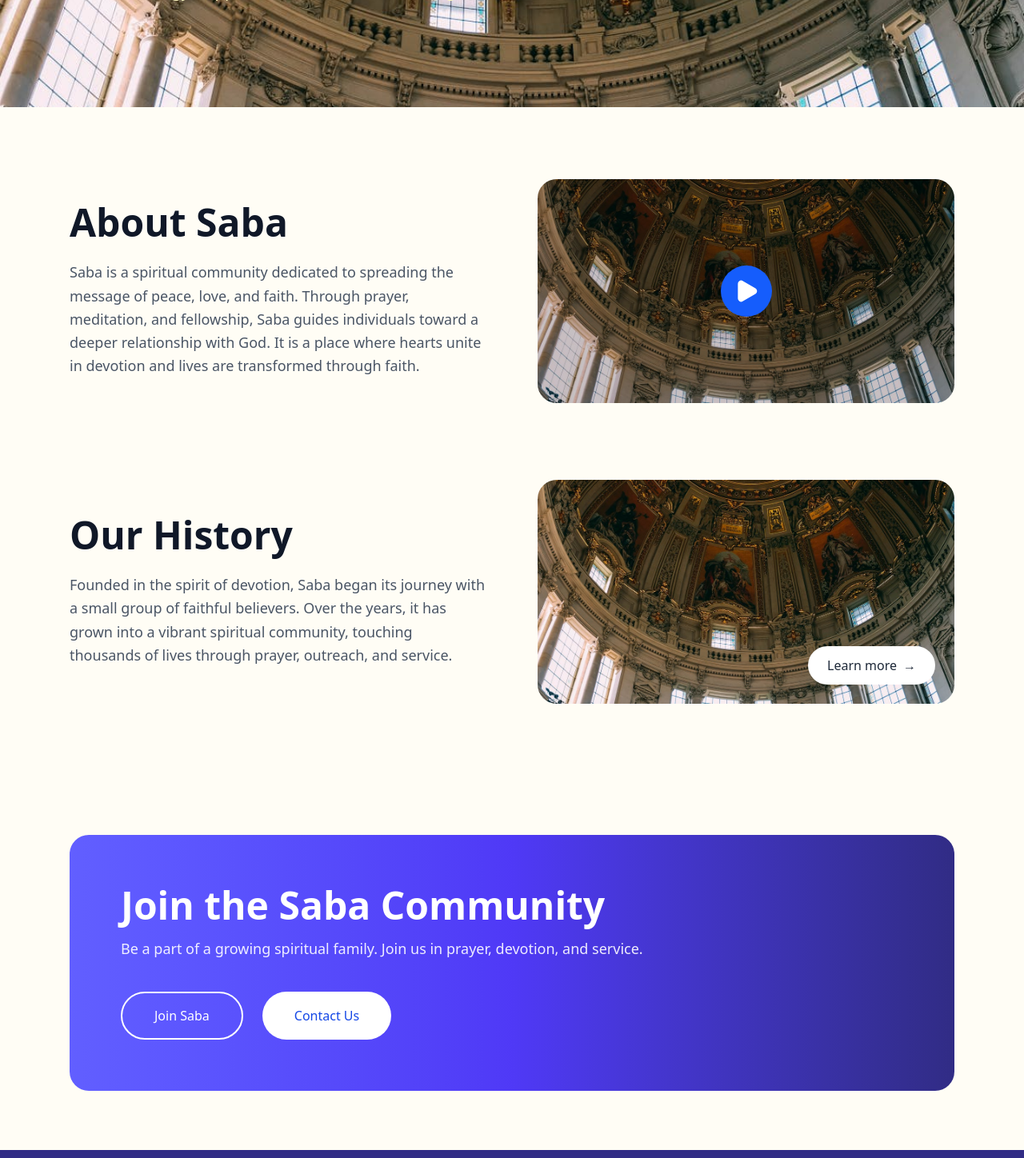
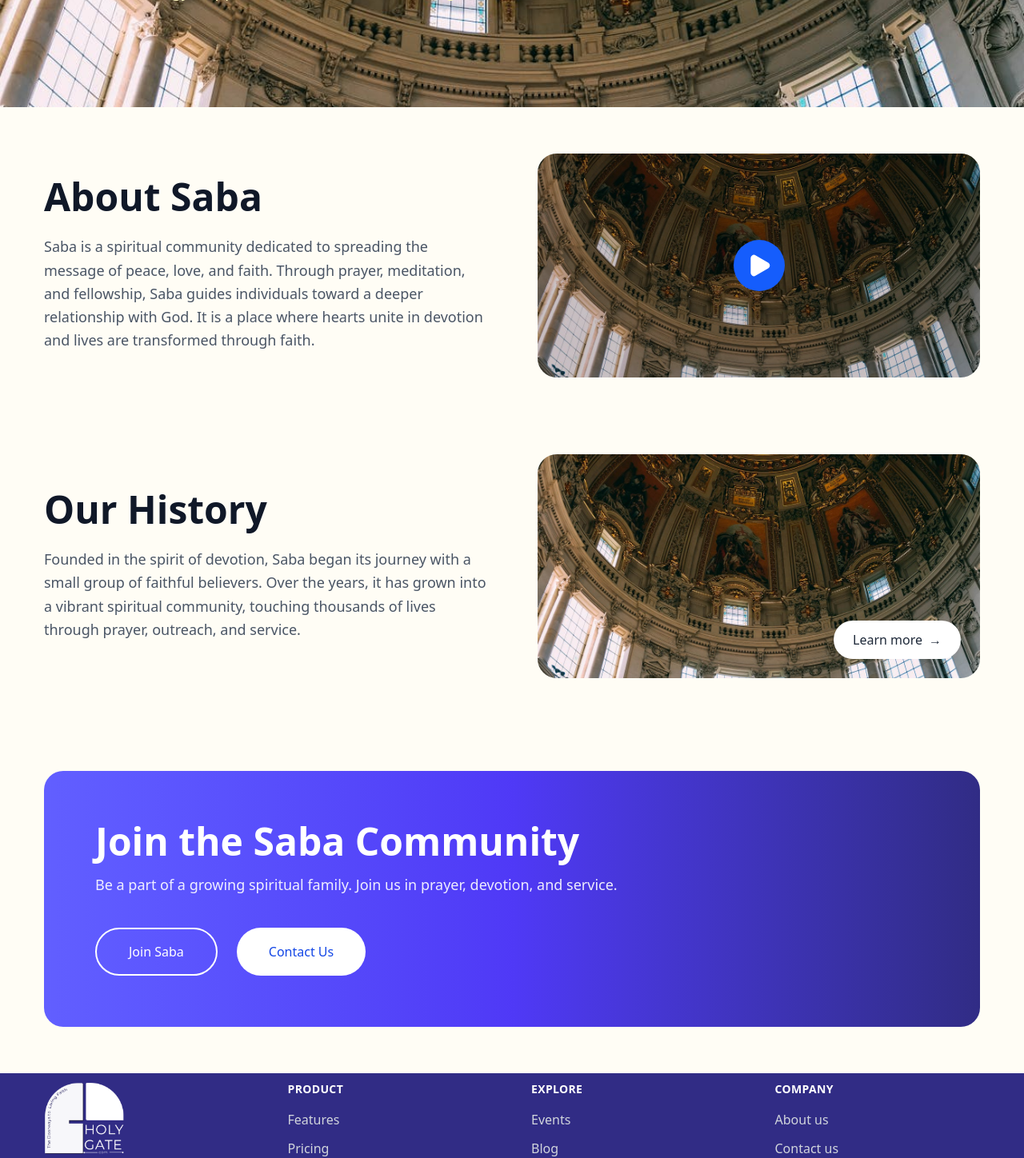
Before and after one commit to saoirseitsolution/Holygate-User, a Next.js app: page /saba in a window 1280 px wide. Shown: the part 460-1908 px from the top of the page at 80% size. Built offline with nearby package versions, Linux system fonts and the light colour scheme.

Commit message:
fixed grid issues in qaListing component and saba page

```diff
--- a/app/q&a/_components/QAListing.tsx
+++ b/app/q&a/_components/QAListing.tsx
@@ -31,8 +31,8 @@ export default function QAListing() {
   const [expandedId, setExpandedId] = useState<number | null>(null)
 
   return (
-    <section className="w-full bg-white py-12 md:py-20 px-4 sm:px-6 lg:px-8">
-      <div className="mx-auto">
+    <section className="w-full bg-white py-12">
+      <div className="container mx-auto">
         {/* Header */}
         <div className="mb-8 md:mb-12">
           <h2 className="text-3xl md:text-4xl font-bold text-gray-900 mb-3">Questions & Answers</h2>
@@ -55,7 +55,7 @@ export default function QAListing() {
         </div>
 
         {/* Q&A Cards Grid */}
-        <div className="grid grid-cols-1 md:grid-cols-2 lg:grid-cols-4 gap-6 md:gap-8">
+        <div className="grid grid-cols-1 md:grid-cols-2 lg:grid-cols-3 xl:grid-cols-4 gap-6 md:gap-8">
           {qaData.map((item) => (
             <div
               key={item.id}
--- a/app/saba/_components/CommunityCTA.tsx
+++ b/app/saba/_components/CommunityCTA.tsx
@@ -2,7 +2,7 @@
 
 export default function CommunityCTASection() {
   return (
-    <section className="w-full py-12 md:py-16 lg:py-16 px-4 sm:px-6 lg:px-8">
+    <section className="w-full py-12">
       <div className="container mx-auto">
         <div className="bg-gradient-to-r from-indigo-500 via-indigo-600 to-indigo-900 rounded-2xl md:rounded-3xl p-8 md:p-12 lg:p-16">
           <div className="max-w-2xl">
--- a/app/saba/_components/SabaDetails.tsx
+++ b/app/saba/_components/SabaDetails.tsx
@@ -6,7 +6,7 @@ import Image from "next/image"
 
 export default function SabaAboutSection() {
   return (
-    <section className="w-full py-12 md:py-16 lg:py-20 px-4 sm:px-6 lg:px-8">
+    <section className="w-full py-12">
       <div className="container mx-auto">
         {/* About Saba Section */}
         <div className="mb-16 md:mb-24">
```
